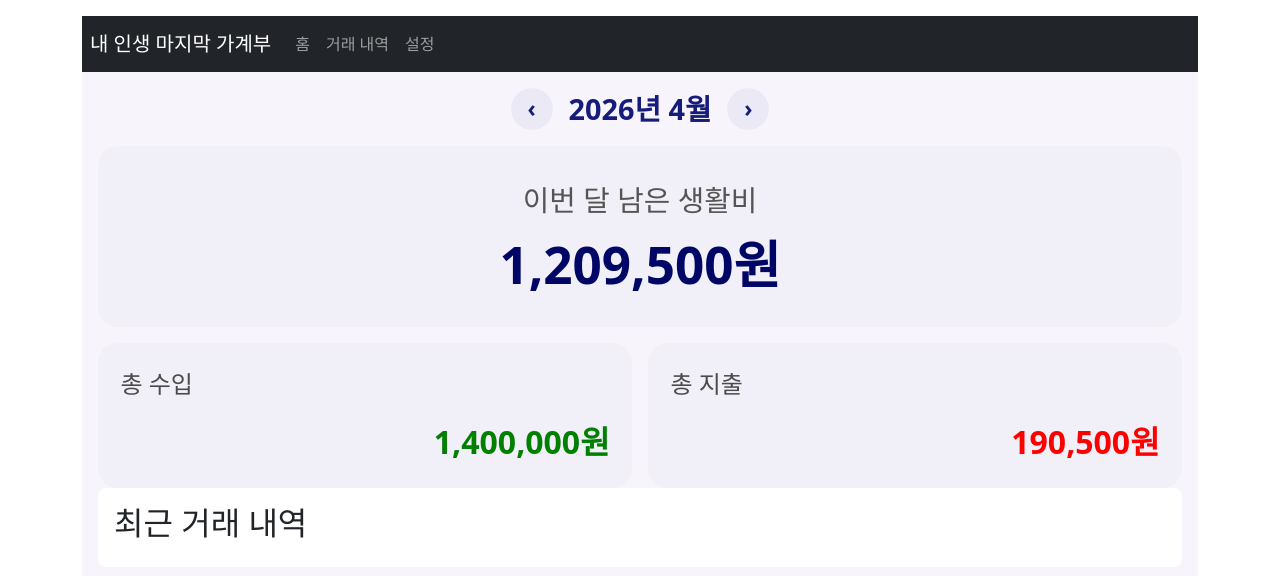
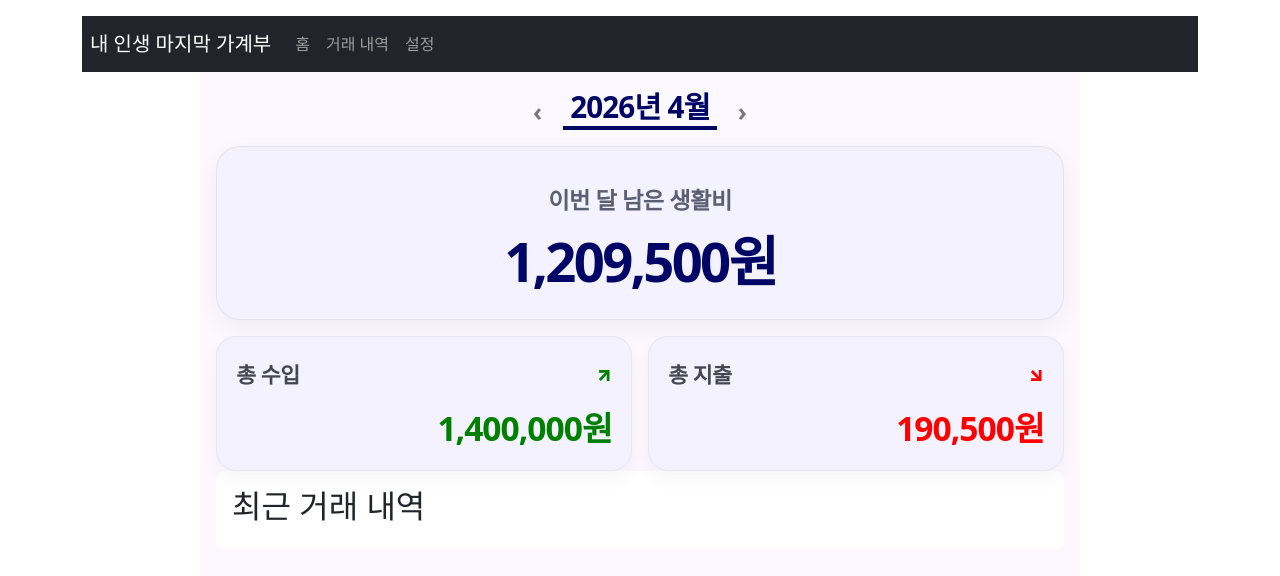
Before and after one commit to KBSkeletonTeam4/Team4_skeleton, a Vue app: page / in a window 1280 px wide. Shown: the top 576 px of the page. Built offline with nearby package versions, Linux system fonts and the light colour scheme; data requests are answered from the project's data file.

Commit message:
modify: SummaryCard

```diff
--- a/src/components/home/SummaryCard.vue
+++ b/src/components/home/SummaryCard.vue
@@ -7,17 +7,23 @@
 
     <div class="summary-row">
       <div class="summary-box income">
-        <p class="summary-label">총 수입</p>
-        <strong class="summary-amount">{{
-          formatCurrency(totalIncome)
-        }}</strong>
+        <div class="summary-top">
+          <p class="summary-label">총 수입</p>
+          <span class="summary-icon">↗</span>
+        </div>
+        <strong class="summary-amount">
+          {{ formatCurrency(totalIncome) }}
+        </strong>
       </div>
 
       <div class="summary-box expense">
-        <p class="summary-label">총 지출</p>
-        <strong class="summary-amount">{{
-          formatCurrency(totalExpense)
-        }}</strong>
+        <div class="summary-top">
+          <p class="summary-label">총 지출</p>
+          <span class="summary-icon">↘</span>
+        </div>
+        <strong class="summary-amount">
+          {{ formatCurrency(totalExpense) }}
+        </strong>
       </div>
     </div>
   </section>
@@ -60,24 +66,40 @@ const formatCurrency = (value) => {
 }
 
 .balance-card {
-  background: #f1eff7;
-  border-radius: 20px;
-  padding: 2rem 1.5rem;
+  background: #f3f2fe;
+  border-radius: 24px;
+  padding: 2.25rem 1.5rem 1.75rem;
   text-align: center;
+  box-shadow: 0 8px 24px rgba(26, 27, 35, 0.05);
+  border: 1px solid rgba(198, 197, 212, 0.35);
 }
 
 .balance-label {
-  margin: 0 0 0.8rem;
-  font-size: 1.8rem;
-  color: #555;
-  font-weight: 500;
+  margin: 0 0 0.9rem;
+  font-size: 1.45rem;
+  color: #5c5f73;
+  font-weight: 600;
+  letter-spacing: -0.02em;
 }
 
 .balance-amount {
   margin: 0;
-  font-size: 3.2rem;
+  font-size: 3.4rem;
+  line-height: 1.08;
   font-weight: 900;
   color: #000666;
+  letter-spacing: -0.05em;
+}
+
+.balance-sub {
+  margin: 1rem auto 0;
+  display: inline-block;
+  padding: 0.45rem 0.9rem;
+  font-size: 0.95rem;
+  color: #5c5f73;
+  background: #e2e1ed;
+  border-radius: 999px;
+  font-weight: 600;
 }
 
 .summary-row {
@@ -87,40 +109,63 @@ const formatCurrency = (value) => {
 }
 
 .summary-box {
-  background: #f1eff7;
+  background: #f3f2fe;
   border-radius: 20px;
-  padding: 1.4rem;
+  padding: 1.35rem 1.2rem;
+  box-shadow: 0 8px 20px rgba(26, 27, 35, 0.04);
+  border: 1px solid rgba(198, 197, 212, 0.28);
+}
+
+.summary-top {
+  display: flex;
+  align-items: center;
+  justify-content: space-between;
+  margin-bottom: 1.15rem;
 }
 
 .summary-label {
-  margin: 0 0 1rem;
-  font-size: 1.5rem;
-  color: #4a4a4a;
-  font-weight: 500;
+  margin: 0;
+  font-size: 1.35rem;
+  color: #454652;
+  font-weight: 600;
+  letter-spacing: -0.02em;
+}
+
+.summary-icon {
+  font-size: 1.2rem;
+  font-weight: 900;
 }
 
 .summary-amount {
   display: block;
-  font-size: 2rem;
+  font-size: 2.1rem;
   font-weight: 900;
   text-align: right;
+  letter-spacing: -0.03em;
+  line-height: 1.15;
 }
 
+.income .summary-icon,
 .income .summary-amount {
   color: green;
 }
 
+.expense .summary-icon,
 .expense .summary-amount {
   color: red;
 }
 
 @media (max-width: 768px) {
   .balance-label {
-    font-size: 1.4rem;
+    font-size: 1.2rem;
   }
 
   .balance-amount {
-    font-size: 2.4rem;
+    font-size: 2.6rem;
+  }
+
+  .balance-sub {
+    font-size: 0.85rem;
   }
 
   .summary-row {
@@ -128,11 +173,11 @@ const formatCurrency = (value) => {
   }
 
   .summary-label {
-    font-size: 1.2rem;
+    font-size: 1.15rem;
   }
 
   .summary-amount {
-    font-size: 1.7rem;
+    font-size: 1.8rem;
   }
 }
 </style>
--- a/src/pages/Home.vue
+++ b/src/pages/Home.vue
@@ -88,34 +88,156 @@ onMounted(() => {
 <style scoped>
 .home-page {
   padding: 1rem;
-  background: #f7f5fb;
+  background: #fbf8ff;
   min-height: 100vh;
+  max-width: 880px;
+  margin: 0 auto;
 }
 
 .month-selector {
   display: flex;
   justify-content: center;
   align-items: center;
-  gap: 1rem;
+  gap: 0.4rem;
   margin-bottom: 1rem;
+  padding-top: 0.2rem;
 }
 
 .month-title {
   margin: 0;
-  font-size: 1.8rem;
-  font-weight: 800;
-  color: #161c7a;
+  padding: 0 0.45rem 0.15rem;
+  font-size: 1.85rem;
+  font-weight: 900;
+  color: #000666;
+  letter-spacing: -0.03em;
+  border-bottom: 4px solid #000666;
+  line-height: 1.1;
 }
 
 .month-btn {
-  width: 42px;
-  height: 42px;
+  width: 38px;
+  height: 38px;
   border: none;
   border-radius: 50%;
-  background: #ece9f7;
-  color: #161c7a;
-  font-size: 1.4rem;
-  font-weight: 800;
+  background: transparent;
+  color: #767683;
+  font-size: 1.55rem;
+  font-weight: 900;
   cursor: pointer;
+  transition:
+    background-color 0.2s ease,
+    color 0.2s ease;
+}
+
+.month-btn:hover {
+  background: #f0eef8;
+  color: #000666;
+}
+
+/* RecentList 쪽 카드 톤 맞추기 */
+:deep(.recent-list-wrap) {
+  margin-top: 1rem;
+  padding: 0;
+  background: transparent;
+}
+
+:deep(.recent-header) {
+  margin-bottom: 0.8rem;
+}
+
+:deep(.recent-title) {
+  margin: 0;
+  font-size: 1.8rem;
+  font-weight: 900;
+  color: #000666;
+  letter-spacing: -0.03em;
+}
+
+:deep(.empty-box) {
+  background: #ffffff;
+  border-radius: 18px;
+  padding: 1rem;
+  color: #666;
+  box-shadow: 0 8px 20px rgba(26, 27, 35, 0.04);
+}
+
+:deep(.recent-list) {
+  list-style: none;
+  margin: 0;
+  padding: 0;
+}
+
+:deep(.recent-item) {
+  display: flex;
+  justify-content: space-between;
+  align-items: center;
+  gap: 1rem;
+  padding: 1.15rem 1rem;
+  margin-bottom: 0.8rem;
+  border: none;
+  border-radius: 18px;
+  background: #ffffff;
+  box-shadow: 0 8px 20px rgba(26, 27, 35, 0.04);
+}
+
+:deep(.recent-item:last-child) {
+  margin-bottom: 0;
+}
+
+:deep(.category) {
+  margin: 0 0 0.3rem;
+  font-size: 1.05rem;
+  font-weight: 700;
+  color: #1a1b23;
+}
+
+:deep(.date) {
+  margin: 0;
+  font-size: 0.88rem;
+  color: #6f7080;
+}
+
+:deep(.type-badge) {
+  display: none;
+}
+
+:deep(.amount) {
+  font-size: 1.05rem;
+  font-weight: 900;
+  letter-spacing: -0.02em;
+}
+
+:deep(.amount.income) {
+  color: #1b6d24;
+}
+
+:deep(.amount.expense) {
+  color: #400003;
+}
+
+@media (max-width: 768px) {
+  .home-page {
+    padding: 0.9rem;
+  }
+
+  .month-title {
+    font-size: 1.55rem;
+  }
+
+  :deep(.recent-title) {
+    font-size: 1.5rem;
+  }
+
+  :deep(.recent-item) {
+    padding: 1rem 0.9rem;
+  }
+
+  :deep(.category) {
+    font-size: 0.98rem;
+  }
+
+  :deep(.amount) {
+    font-size: 1rem;
+  }
 }
 </style>
```
